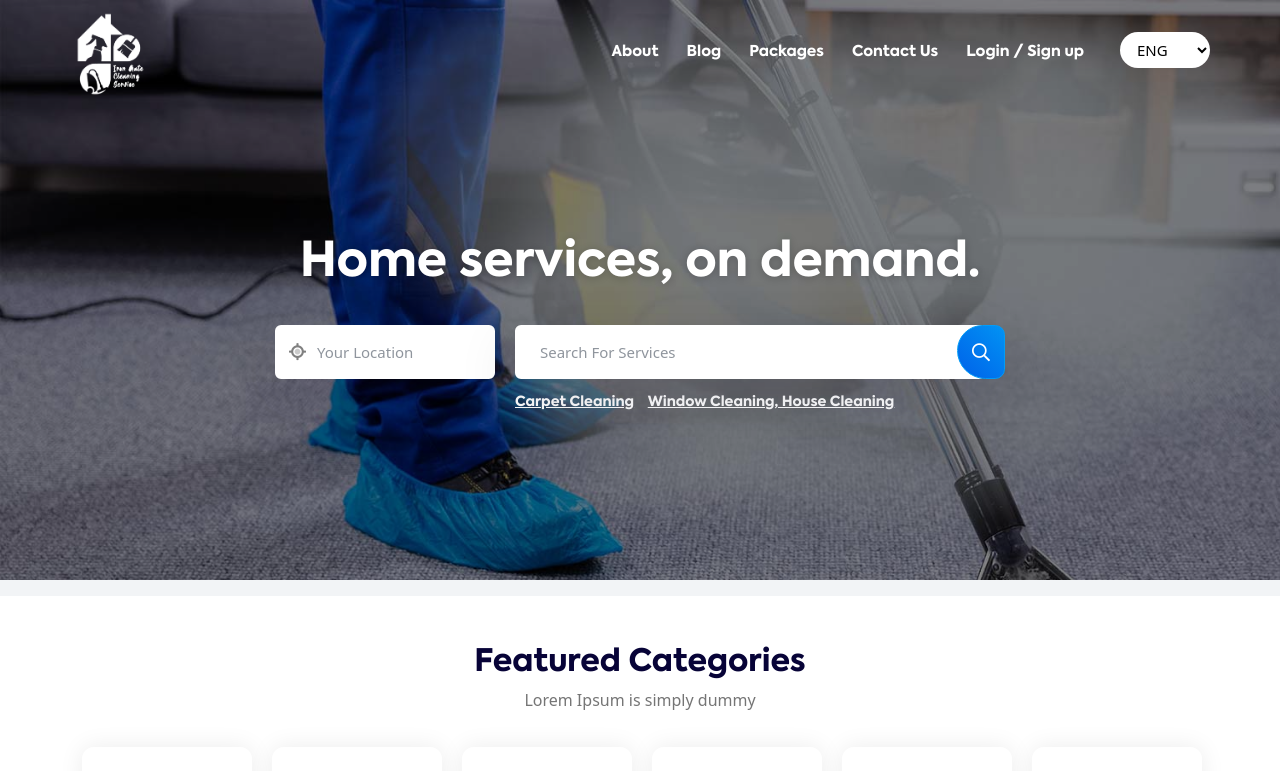
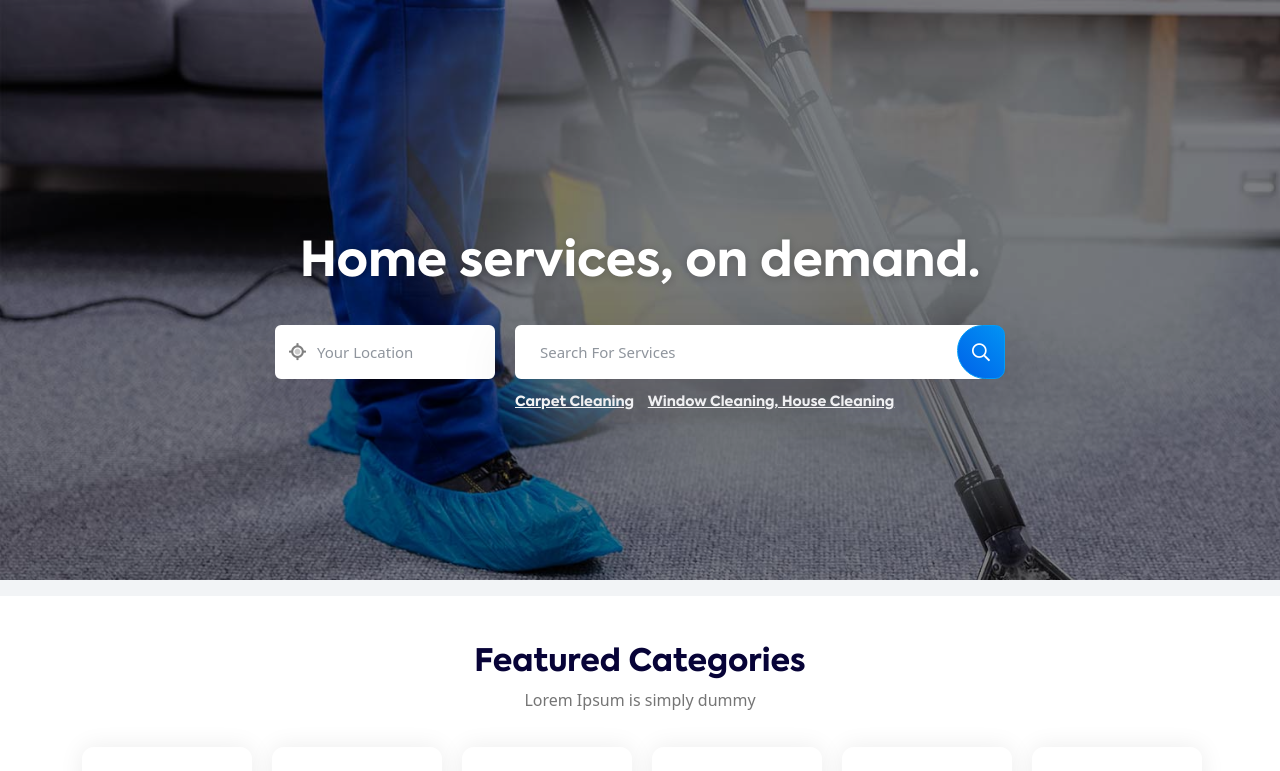
Before and after one commit to sumithariyanigit/react_website, a React (Create React App) app: page / in a window 1280 px wide. Shown: the top 771 px of the page. Built offline with nearby package versions, Linux system fonts and the light colour scheme.

Commit message:
testunig

```diff
--- a/src/Home.js
+++ b/src/Home.js
@@ -1,5 +1,5 @@
 import React, {useEffect} from 'react';
-import Header from './Header';
+// import Header from './Header';
 import HeroSection from './Components/HeroSection'
 import FeaturedCategory from './Components/FeaturedCategory';
 import PopularCategory from './Components/PopularCategory';
@@ -24,7 +24,7 @@ function Home() {
   return (
     <>
 
-     <Header />
+     {/* <Header /> */}
 
 <main>
      <HeroSection />
```
